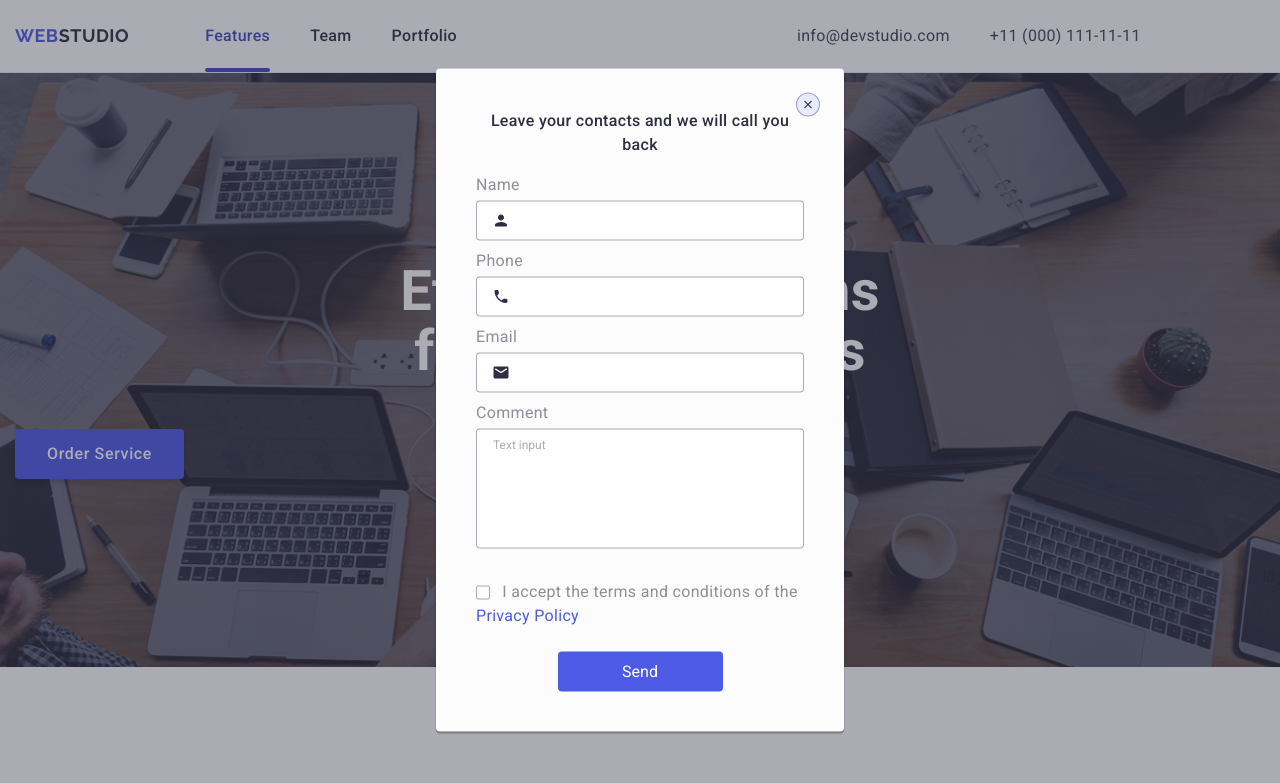
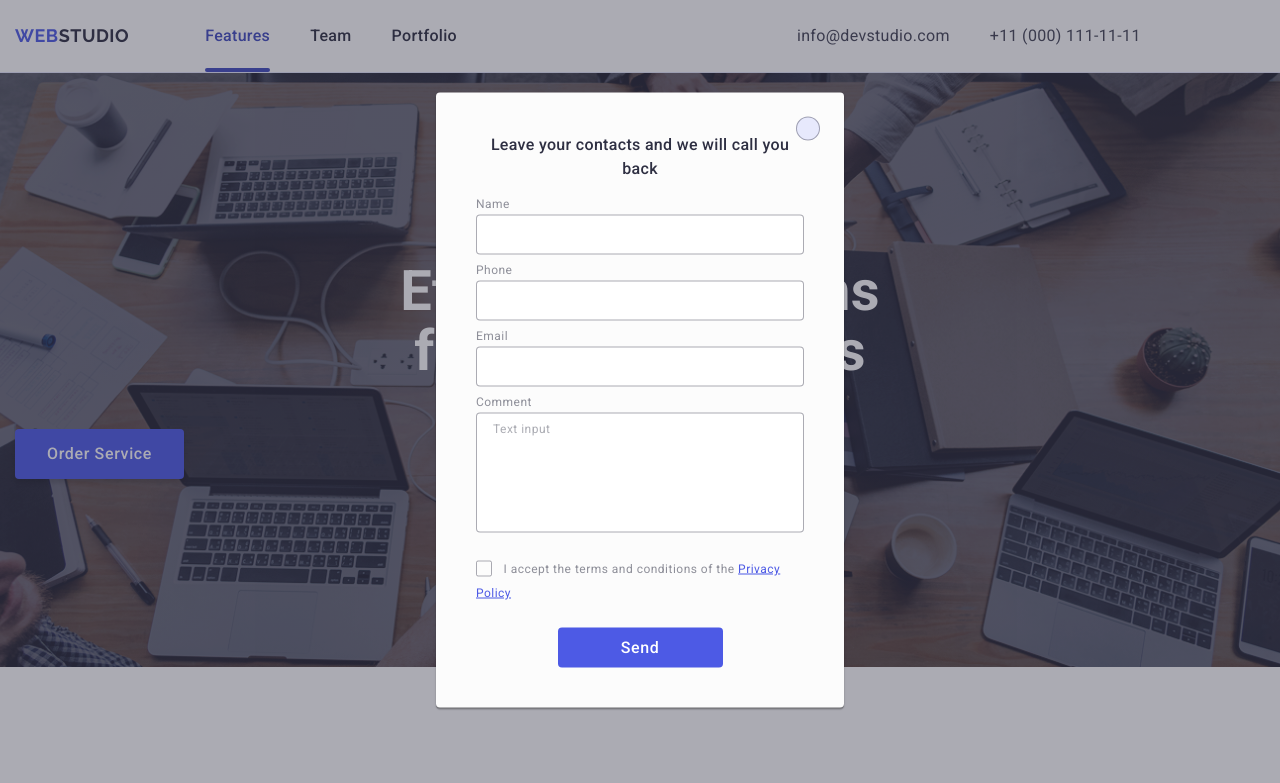
Before and after one commit to batychkoevgen/goit-markup-hw-05, a plain HTML site: page index.html in a window 1280 px wide. Shown: the top 783 px of the page. Drawn offline with nearby package versions, Linux system fonts and the light colour scheme.

Commit message:
goit-markup-hw-05 0.3

```diff
--- a/css/footer.css
+++ b/css/footer.css
@@ -63,6 +63,9 @@
   flex-direction: row;
   gap: 16px;
 
+  font-size: 16px;
+  line-height: 1.5;
+  letter-spacing: 0.04em;
   color: #fff;
   background-color: #4d5ae5;
   border-radius: 4px;
@@ -70,7 +73,7 @@
   width: 165px;
   height: 40px;
   max-width: 165px;
-  font-weight: 500
+  font-weight: 500;
 
   transition: 250ms cubic-bezier(0.4, 0, 0.2, 1);
   transition-property: background-color;
@@ -92,6 +95,10 @@
 }
 
 .footer-form-input {
+  font-size: 12px;
+  line-height: 1.17;
+  letter-spacing: 0.04em;
+
   padding: 8px 16px;
   width: 264px;
   height: 40px;
@@ -115,7 +122,7 @@
   color: #fff;
 }
 
-.footer .modal-form-input{
+.footer .modal-form-input {
   font-size: 12px;
   line-height: 1.17;
   letter-spacing: 0.04em;
--- a/css/modal.css
+++ b/css/modal.css
@@ -72,13 +72,13 @@
   height: 24px;
 
   transition: 250ms cubic-bezier(0.4, 0, 0.2, 1);
-  transition-property: color, background-color;
+  transition-property: background-color;
 }
 .modal-btn-icon {
   color: #2e2f42;
 
   transition: 250ms cubic-bezier(0.4, 0, 0.2, 1);
-  transition-property: color, background-color;
+  transition-property: color;
 }
 .modal-btn:hover,
 .modal-btn:focus {
@@ -110,6 +110,9 @@
 }
 .modal-form-label {
   display: block;
+  font-size: 12px;
+  line-height: 1.16667;
+  letter-spacing: 0.04em;
   color: #8e8f99;
   margin-bottom: 4px;
 }
@@ -155,12 +158,13 @@
   padding: 8px 16px;
   width: 100%;
   height: 120px;
-  margin-bottom: 16px;
+  margin-bottom: 8px;
 
   font-weight: 400;
   font-size: 12px;
   line-height: 1.16667;
-  color: rgba(46, 47, 66, 0.4);
+  color: #434455;
+  letter-spacing: 0.04em;
 
   outline: transparent;
   border: 1px solid rgba(46, 47, 66, 0.4);
@@ -182,6 +186,9 @@
 }
 
 .modal-form-policy {
+  font-size: 12px;
+  line-height: 1.16667;
+  letter-spacing: 0.04em;
   color: #8e8f99;
 }
 .modal-form-checkbox {
@@ -189,13 +196,13 @@
   justify-content: center;
   align-items: center;
 
-  width: 14px;
-  height: 14px;
+  width: 16px;
+  height: 16px;
   margin-right: 8px;
 
   cursor: pointer;
   border-radius: 2px;
-  border: 0.88px solid rgba(46, 47, 66, 0.4);
+  border: 1px solid rgba(46, 47, 66, 0.4);
 
   transition: 250ms cubic-bezier(0.4, 0, 0.2, 1);
   transition-property: border-color, background-color;
@@ -224,6 +231,7 @@
 }
 .modal-form-link {
   color: #4d5ae5;
+  text-decoration: underline;
 }
 .modal .btn-filled {
   display: block;
--- a/index.html
+++ b/index.html
@@ -458,7 +458,7 @@
                 Leave your contacts and we will call you back
             </p>
 
-            <form class="modal-form" name="order-service_form"></form>
+            <form class="modal-form" name="order-service_form">
                 <div class="modal-form-field">
                     <label class="modal-form-label" for="user_name">Name</label>
                     <div class="modal-form-wrapper">
@@ -511,6 +511,7 @@
                 </div>
 
                 <button class="btn btn-filled" type="submit">Send</button>
+            </form>
         </div>
     </div>
 
```
Lines whose indentation alone changed are shown as unchanged.
